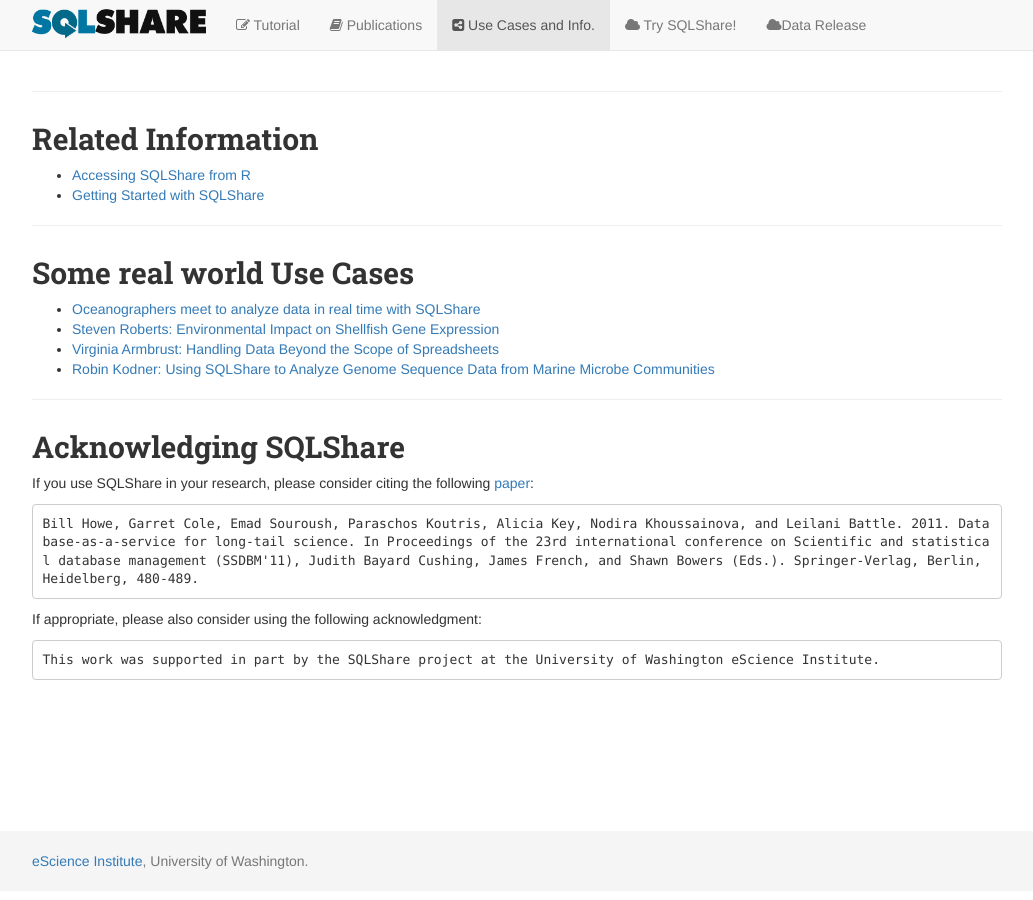
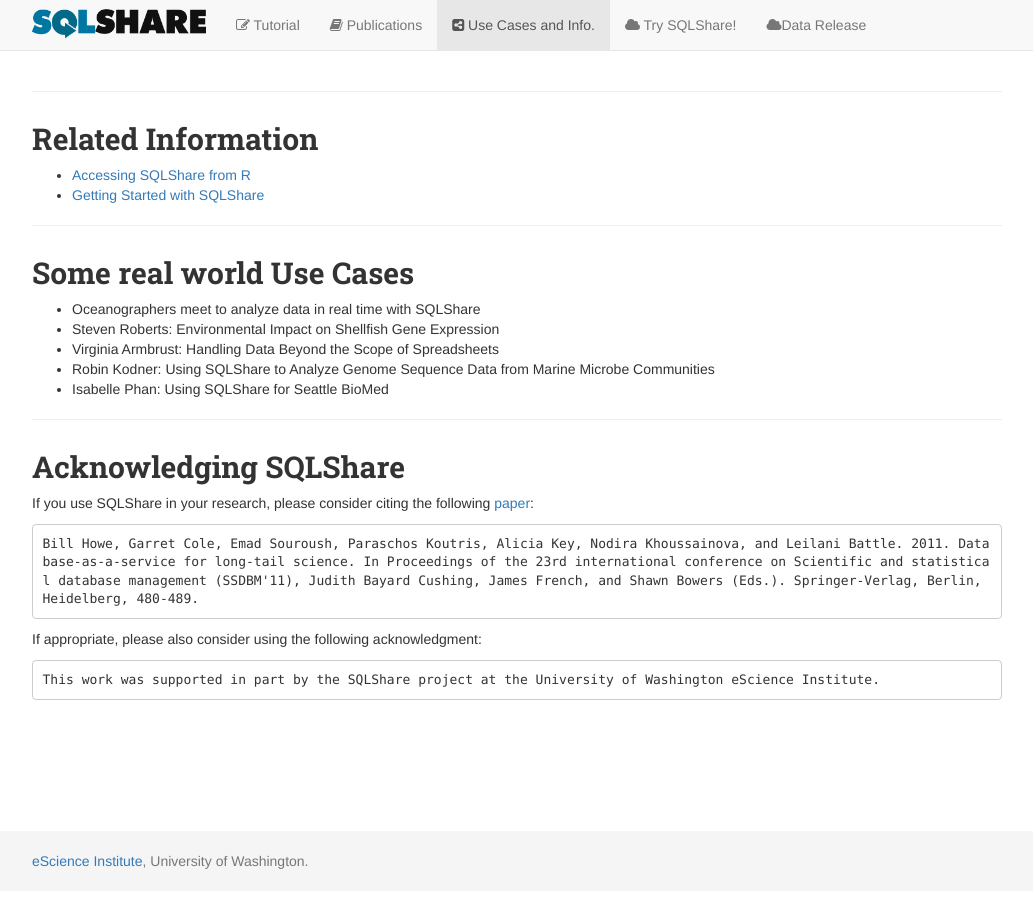
Before and after one commit to uwescience/sqlshare, a Jekyll site: the page built from usecases.markdown, in a window 1280 px wide. Shown: the whole page, without its empty margins (123-1156 px from the left). Built offline with Jekyll 4.4.1, drawn with Linux system fonts in a browser that asks for light colours; nearby versions of some CDN libraries; Markdown is read by kramdown in place of the engine named in the settings.

Commit message:
removing dead links.

```diff
--- a/_config.yml
+++ b/_config.yml
@@ -1,4 +1,4 @@
 name: SQLShare
 markdown: redcarpet
-highlighter: pygments
+# highlighter: pygments
 baseurl: https://uwescience.github.io/sqlshare/
--- a/usecases.markdown
+++ b/usecases.markdown
@@ -13,10 +13,11 @@
 ______________________________________________
 ## Some real world Use Cases
 
-* [Oceanographers meet to analyze data in real time with SQLShare](http://escience.washington.edu/blog/oceanographers-meet-analyze-data-real-time-sqlshare-0)
-* [Steven Roberts: Environmental Impact on Shellfish Gene Expression](http://escience.washington.edu/get-help-now/environmental-impact-shellfish-gene-expression)
-* [Virginia Armbrust: Handling Data Beyond the Scope of Spreadsheets](http://escience.washington.edu/get-help-now/data-management-beyond-spreadsheets)
-* [Robin Kodner: Using SQLShare to Analyze Genome Sequence Data from Marine Microbe Communities](http://escience.washington.edu/get-help-now/robin-kodner-using-sqlshare-analyze-genome-sequence-data-marine-microbe-communities)
+* Oceanographers meet to analyze data in real time with SQLShare
+* Steven Roberts: Environmental Impact on Shellfish Gene Expression
+* Virginia Armbrust: Handling Data Beyond the Scope of Spreadsheets
+* Robin Kodner: Using SQLShare to Analyze Genome Sequence Data from Marine Microbe Communities
+* Isabelle Phan: Using SQLShare for Seattle BioMed
 
 ______________________________________________
 
```
